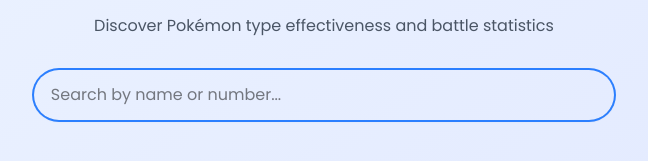
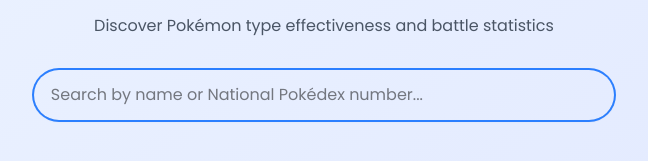
Before and after one commit to heltonricardo/dexcounter, a Next.js app: page / in a window 1280 px wide. Shown: the part 369-530 px from the top of the page, without its empty margins (316-964 px from the left). Built offline with nearby package versions, Linux system fonts and the light colour scheme.

Commit message:
fix: input placeholder

```diff
--- a/app/page.tsx
+++ b/app/page.tsx
@@ -49,7 +49,7 @@ export default function Home() {
                             type="text"
                             ref={inputRef}
                             value={searchQuery}
-                            placeholder="Search by name or number..."
+                            placeholder="Search by name or National Pokédex number..."
                             onChange={(e) => setSearchQuery(e.target.value)}
                             className={`w-full px-4 py-3 rounded-full border border-gray-500 shadow-sm
                                 focus:outline-none focus:ring-2 focus:ring-blue-500 focus:border-transparent`}
```
